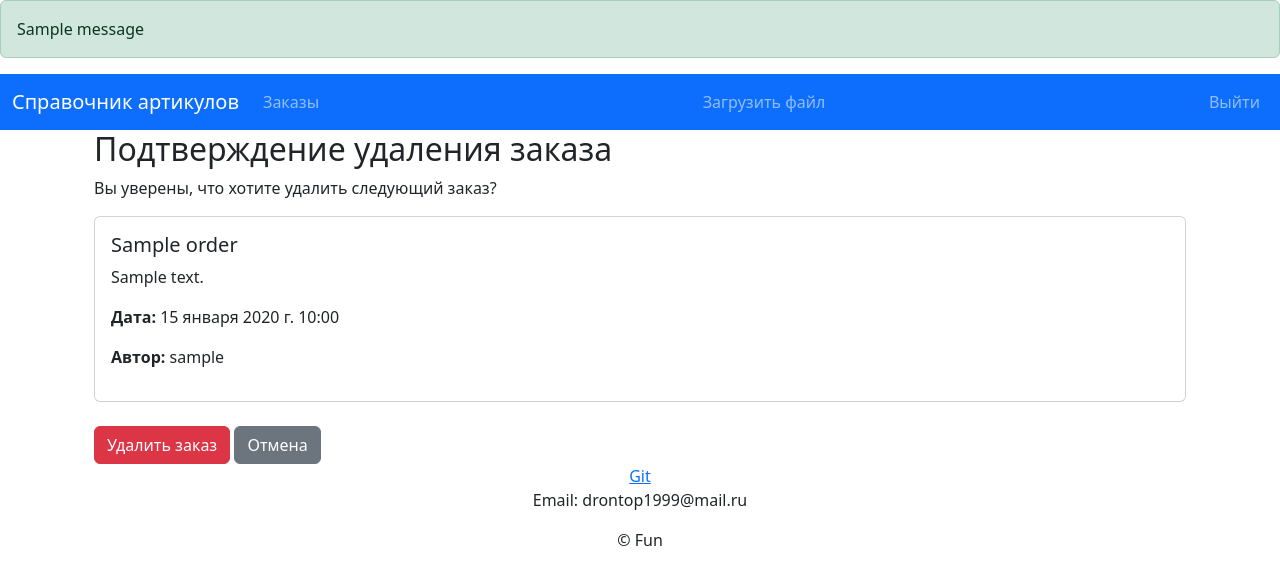
After one commit to Andreysx/Bot_Django, a Django app: page /order/1/confirm-delete/ in a window 1280 px wide. The commit adds this page. Shown: the top 585 px of the page. Run offline with Django 5.2, Linux system fonts and the light colour scheme; a user stored in the database is signed in; tables that the repository leaves empty hold one stand-in row (values such as "Sample post"); one stand-in notice (Sample message) is shown.

Commit message:
Add new template confirm_delete

```diff
--- a/stsproject/goodsapp/urls.py
+++ b/stsproject/goodsapp/urls.py
@@ -1,5 +1,5 @@
 from django.urls import path
-from .views import index, order_review, search_product, upload_order,delete_order
+from .views import index, order_review, search_product, upload_order,confirm_delete_order,upload_order_view
 
 app_name = 'goodsapp'
 # пространство имен включается в тег url в шаблоне
@@ -8,6 +8,7 @@ urlpatterns = [
     path('', index, name='index'),
     path('order_review/<int:order_id>/', order_review, name='order_review'),
     path('orders/<int:order_id>/search', search_product, name='search_product'),
-    path('upload/', upload_order, name='upload_order'),
-    path('order/<int:order_id>/delete/', delete_order, name='delete_order'),
+    path('upload/', upload_order_view, name='upload_order'),
+    # path('order/<int:order_id>/delete/', delete_order, name='delete_order'),
+    path('order/<int:order_id>/confirm-delete/', confirm_delete_order, name='confirm_delete_order'),
 ]
--- a/stsproject/goodsapp/views.py
+++ b/stsproject/goodsapp/views.py
@@ -1,5 +1,6 @@
 from django.shortcuts import render, get_object_or_404, redirect
 from django.contrib.auth.decorators import login_required
+from django.contrib import messages
 from .models import Orders, Products
 from .forms import ExcelUploadForm
 import pandas as pd
@@ -45,6 +46,18 @@ def search_product(request, order_id):
 
     return render(request, 'goods/search_results.html', {'order': order, 'products': products})
 
+
+def upload_order_view(request):
+    """
+     Добавление проверки авторизации
+    :param request:
+    :return:
+    """
+    if not request.user.is_authenticated:
+        messages.error(request, "Пожалуйста, войдите в систему для загрузки файла.")
+        return redirect('login')  # Убедитесь, что здесь указан правильный URL для страницы входа
+
+    return upload_order(request)  # Вызов оригинального представления для загрузки файла
 
 @login_required
 def upload_order(request):
@@ -99,20 +112,18 @@ def upload_order(request):
     return render(request, 'goods/upload.html', {'form': form})
 
 
+
 @login_required
-def delete_order(request, order_id):
-    """
-    Удаление файла excel(Заказа) именно тем пользователем что загрузил его
-    :param request:
-    :param order_id:
-    :return:
-    """
+def confirm_delete_order(request, order_id):
     order = get_object_or_404(Orders, pk=order_id)
 
     # Проверка, что текущий пользователь является автором заказа
-    if order.author == request.user:
+    if order.author != request.user:
+        return redirect('goodsapp:index')  # Перенаправление на главную страницу, если не автор
+
+    if request.method == 'POST':
         order.delete()  # Удаление заказа
+        messages.success(request, 'Заказ успешно удален.')  # Сообщение об успешном удалении используя Django Messages Framework
         return redirect('goodsapp:index')  # Перенаправление на главную страницу
-    else:
-        # Можно добавить сообщение об ошибке или перенаправить на другую страницу
-        return redirect('goodsapp:index')  # Перенаправление на главную страницу
+
+    return render(request, 'goods/confirm_delete.html', {'order': order})
--- a/stsproject/templates/base.html
+++ b/stsproject/templates/base.html
@@ -15,6 +15,14 @@
 
 </head>
 <body>
+<!-- Сообщения -->
+{% if messages %}
+<div class="alert alert-success" role="alert">
+    {% for message in messages %}
+        {{ message }}
+    {% endfor %}
+</div>
+{% endif %}
 
 {% include 'navbar.html' %}
 <div class="container">
@@ -23,7 +31,9 @@
   Content
 
   {% endblock %}
+
     </div>
+
 <footer class="text-center">
    <div class="social-links">
        <a href="https://github.com/Andreysx">Git</a>
--- /dev/null
+++ b/stsproject/templates/goods/confirm_delete.html
@@ -0,0 +1,23 @@
+{% extends 'base.html' %}
+
+{% block content %}
+<div class="container">
+    <h2>Подтверждение удаления заказа</h2>
+    <p>Вы уверены, что хотите удалить следующий заказ?</p>
+
+    <div class="card mb-4">
+        <div class="card-body">
+            <h5 class="card-title">{{ order.name }}</h5>
+            <p class="card-text">{{ order.description }}</p>
+            <p><strong>Дата:</strong> {{ order.date }}</p>
+            <p><strong>Автор:</strong> {{ order.author }}</p>
+        </div>
+    </div>
+
+    <form method="post">
+        {% csrf_token %}
+        <button type="submit" class="btn btn-danger">Удалить заказ</button>
+        <a href="{% url 'goodsapp:order_review' order.id %}" class="btn btn-secondary">Отмена</a>
+    </form>
+</div>
+{% endblock %}
```
Also changed, not shown: stsproject/templates/goods/order_review.html (+3 -4 lines).
